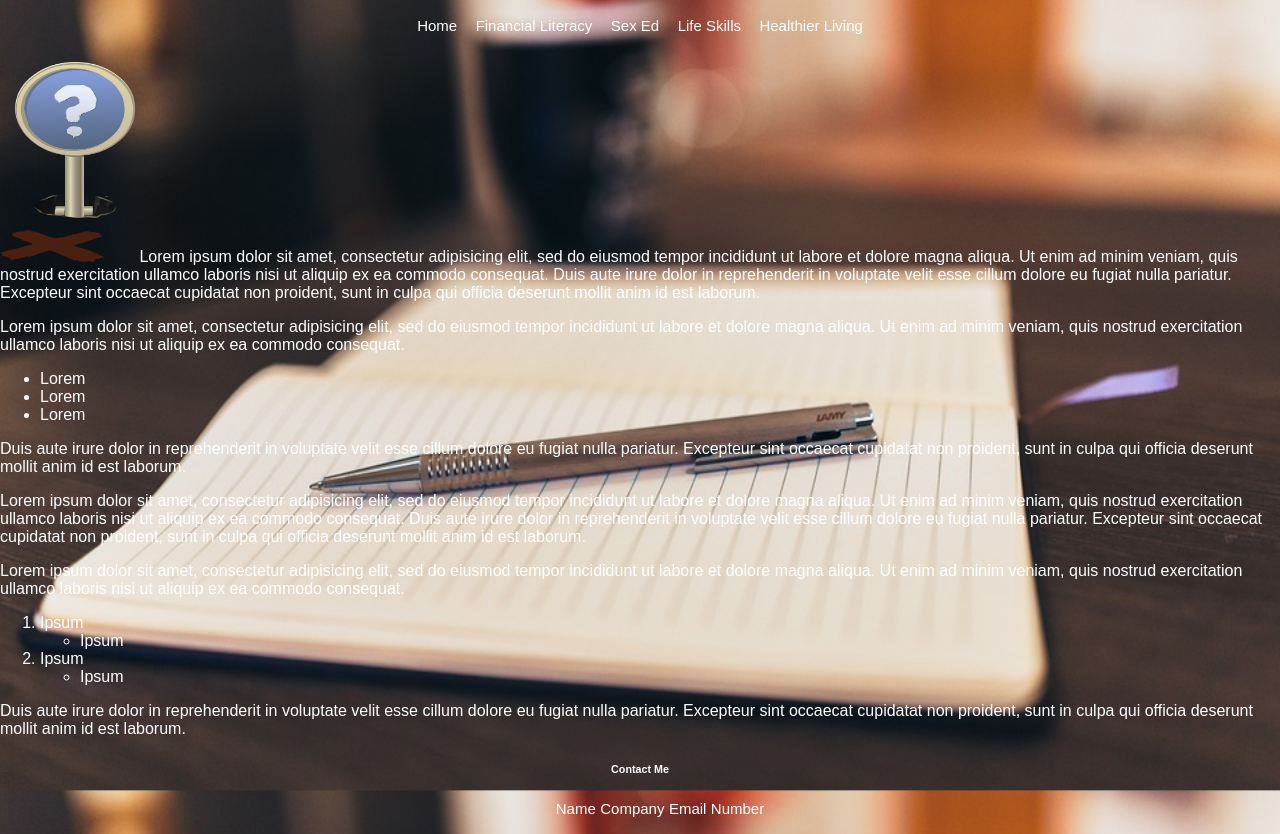
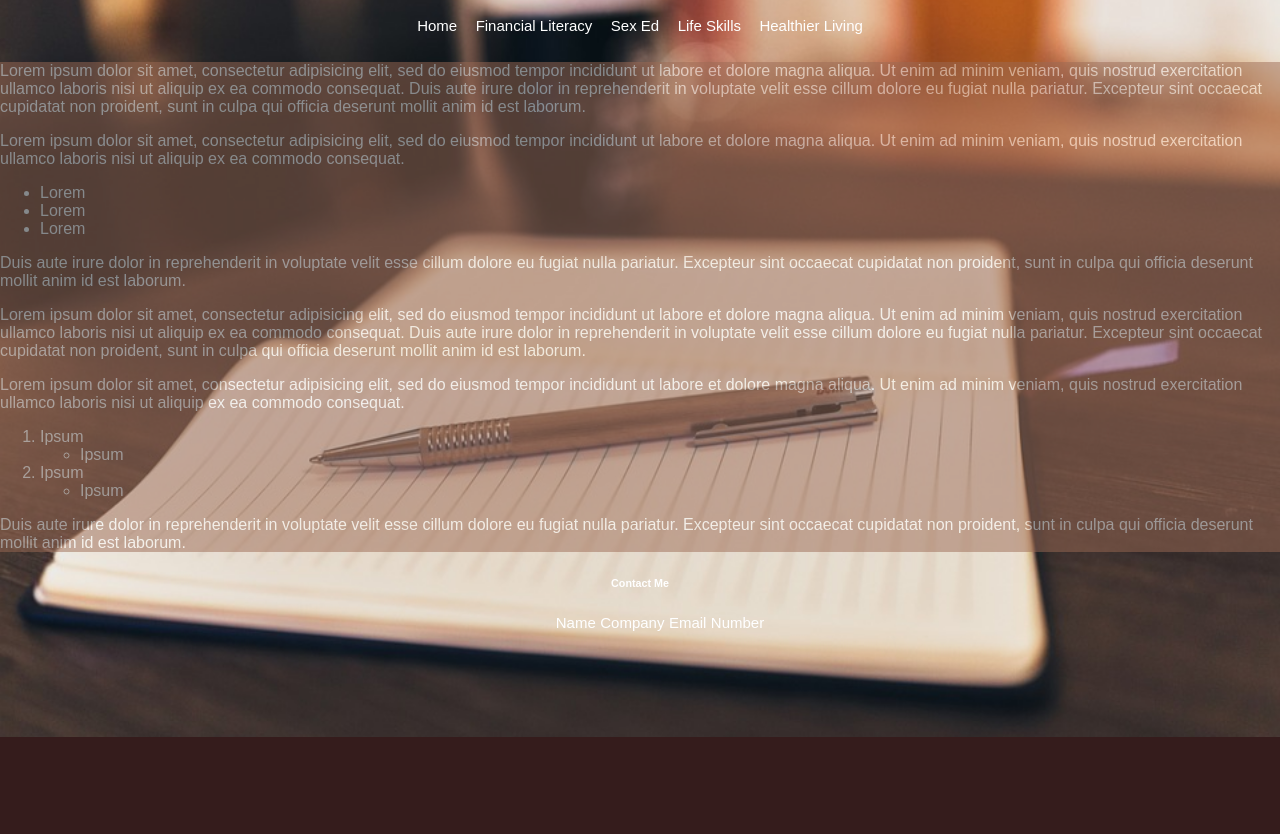
Before and after one commit to melanated-moh/melanated-moh.github.io, a plain HTML site: page index.html in a window 1280 px wide. Shown: the part 63-897 px from the top of the page. After the commit the page ends 800 px from the top, so only its background shows below. Drawn offline with Linux system fonts and the light colour scheme.

Commit message:
Style Changes

```diff
--- a/index.html
+++ b/index.html
@@ -22,12 +22,7 @@
 	</header>
 	<main>
 	<section>
-		<p>
-			<img src="Confused.png"
-			alt="Sign with a Question Mark on It"
-			title="https://pixabay.com/en/sign-question-mark-uncertain-575689/"
-			class="medium">
-				Lorem ipsum dolor sit amet, consectetur adipisicing elit, sed do eiusmod
+			<p>Lorem ipsum dolor sit amet, consectetur adipisicing elit, sed do eiusmod
 			tempor incididunt ut labore et dolore magna aliqua. Ut enim ad minim veniam,
 			quis nostrud exercitation ullamco laboris nisi ut aliquip ex ea commodo
 			consequat. Duis aute irure dolor in reprehenderit in voluptate velit esse
--- a/style.css
+++ b/style.css
@@ -37,6 +37,11 @@ li a:hover{
 	font-weight: bold;
 }
 
+main{
+	background-color: #9C6A54;
+	opacity: 0.5;
+}
+
 footer ul{
 	list-style-type: none;
 	text-align: center;
@@ -51,8 +56,3 @@ footer ul li{
 h6{
 	text-align: center;
 }
-
-.medium{
-	height: 200px;
-	width: 135px;
-}
```
Lines whose indentation alone changed are shown as unchanged.
